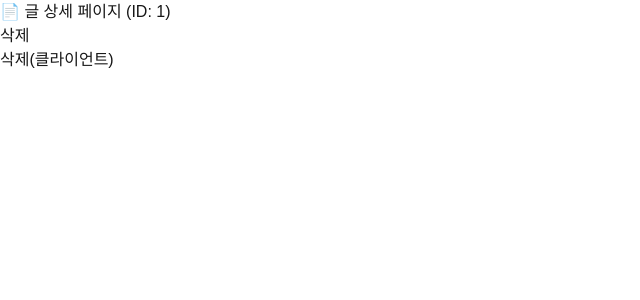
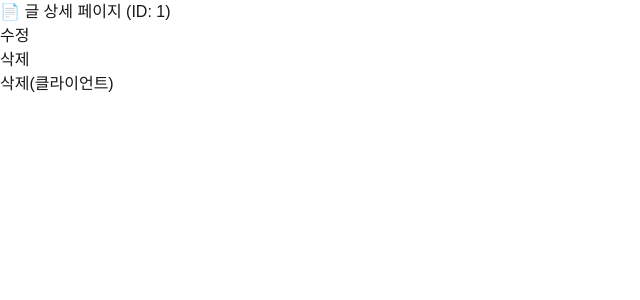
Before and after one commit to yullivan/blog-front, a Next.js app: page /posts/1 in a window 1280 px wide. Shown: the top 300 px of the page, without its empty margins (0-640 px from the left). Built offline with nearby package versions, Linux system fonts and the light colour scheme.

Commit message:
feat: 글 수정 페이지로 이동 버튼 링크 추가

```diff
--- a/src/app/posts/[postId]/page.tsx
+++ b/src/app/posts/[postId]/page.tsx
@@ -1,4 +1,5 @@
 import { DeleteButton } from "@/components/delete-button";
+import Link from "next/link";
 import { redirect } from "next/navigation";
 
 export default async function Post({
@@ -22,11 +23,15 @@ export default async function Post({
   return (
     <div>
       <div>📄 글 상세 페이지 (ID: {postId})</div>
-      <form action={deletePost}>
-        <input hidden={true} name="postId" defaultValue={postId}></input>
-        <button>삭제</button>
-      </form>
-      <DeleteButton postId={postId} />
+
+      <div>
+        <Link href={`/posts/${postId}/edit`}>수정</Link>
+        <form action={deletePost}>
+          <input hidden={true} name="postId" defaultValue={postId}></input>
+          <button>삭제</button>
+        </form>
+        <DeleteButton postId={postId} />
+      </div>
     </div>
   );
 }
```
